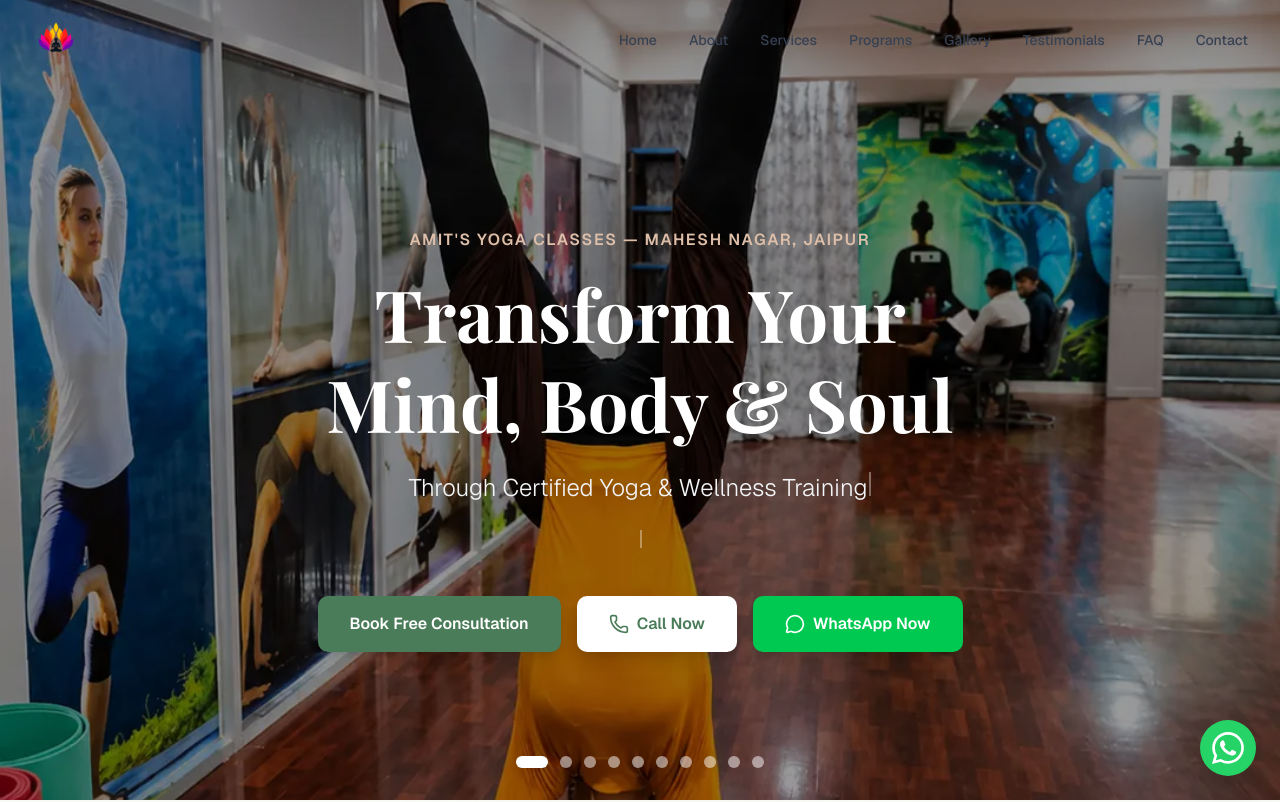
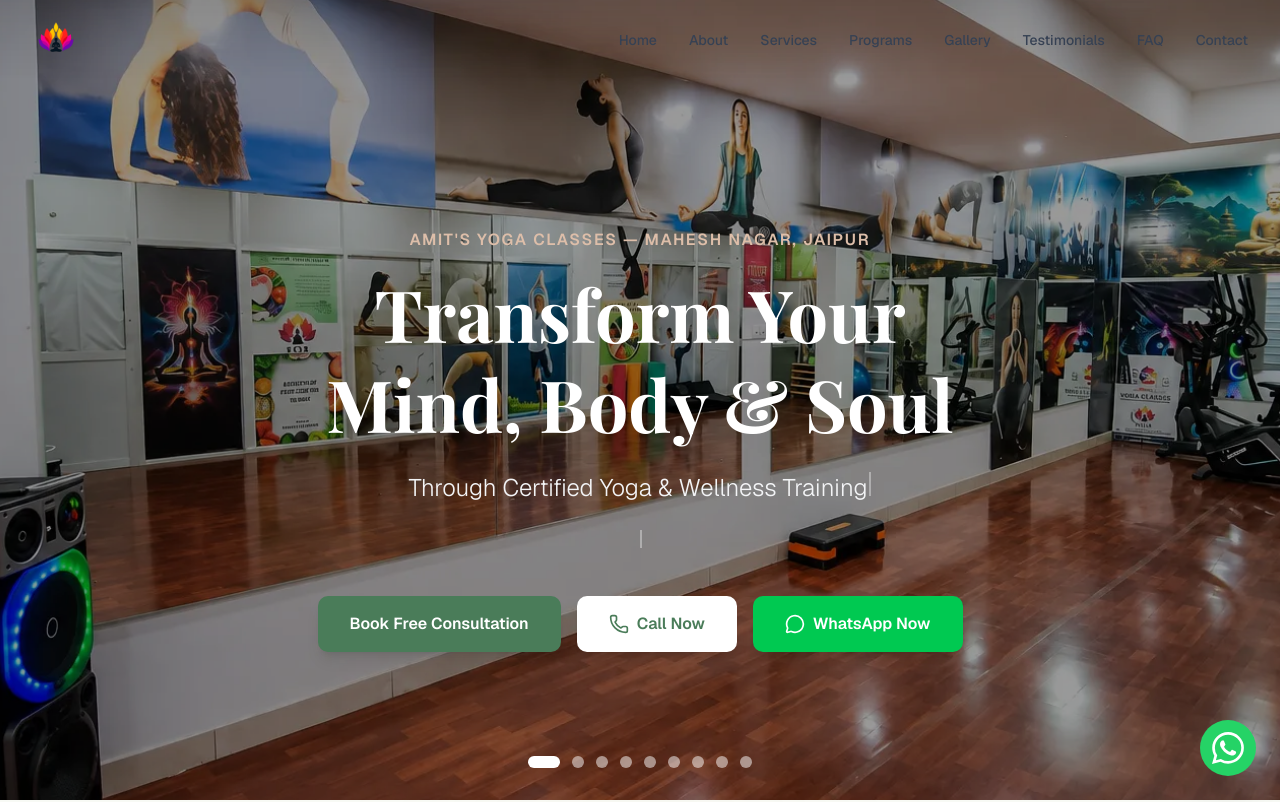
Before and after one commit to hcjaat/amit-yoga-classes, a Next.js app: page / in a window 1280 px wide. Shown: the top 802 px of the page. Built offline with nearby package versions, Linux system fonts and the light colour scheme; a web font is replaced by a local one.

Commit message:
Remove exercise.webp from hero section

```diff
--- a/components/hero.tsx
+++ b/components/hero.tsx
@@ -7,7 +7,6 @@ import { Phone, MessageCircle } from 'lucide-react';
 import { fadeInUp } from '@/lib/animations';
 
 const heroImages = [
-  '/images/yoga/exercise.webp',
   '/images/center-yoga.webp',
   '/images/yoga/1.webp',
   '/images/yoga/mountaintop-meditation.webp',
```
